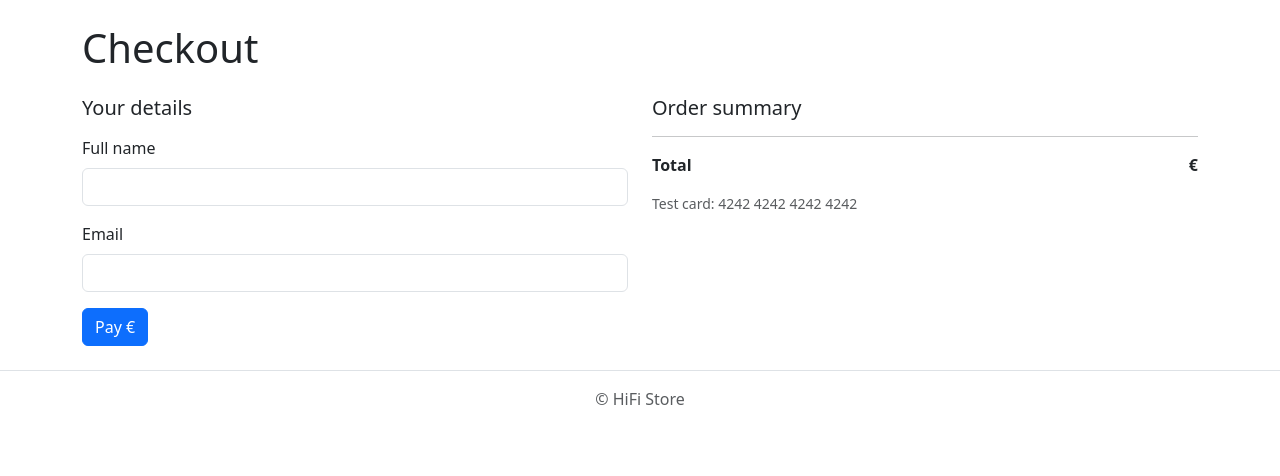
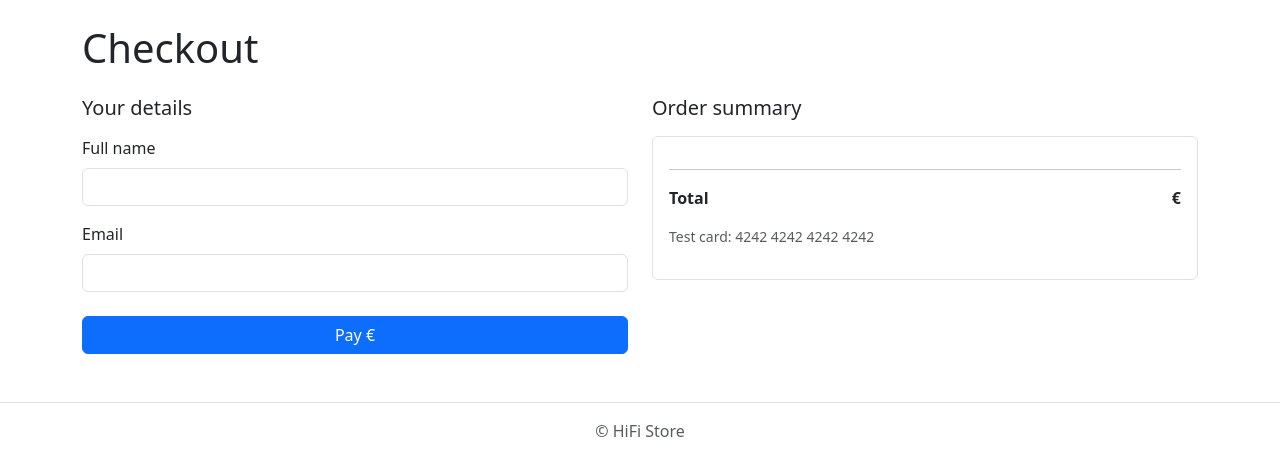
Before and after one commit to andreaspe76/Portfolio_Project_5, a Django app: template checkout/templates/checkout/checkout.html in a window 1280 px wide. Shown: the part 69-545 px from the top of the page. Run offline with Django 5.2, Linux system fonts and the light colour scheme; the template is opened without the code that fills it, so the values that code supplies are empty.

Commit message:
Update checkout.html styling

```diff
--- a/checkout/templates/checkout/checkout.html
+++ b/checkout/templates/checkout/checkout.html
@@ -6,7 +6,8 @@
 <h1 class="mb-4">Checkout</h1>
 
 <div class="row">
-    <div class="col-md-6">
+    <!--Customer Details-->
+    <div class="col-md-6 mb-4">
         <h5 class="mb-3">Your details</h5>
 
         <form method="POST">
@@ -17,24 +18,26 @@
                 <input type="text" name="full_name" class="form-control" required>
             </div>
 
-            <div class="mb-3">
+            <div class="mb-4">
                 <label class="form-label">Email</label>
                 <input type="email" name="email" class="form-control" required>
             </div>
 
-            <button class="btn btn-primary">
+            <button class="btn btn-primary w-100">
                 Pay €{{ total }}
             </button>
         </form>
     </div>
 
+    <!--Order Summary-->
     <div class="col-md-6">
         <h5 class="mb-3">Order summary</h5>
 
+        <div class="border p-3 rounded">
             {% for item in cart.items.all %}
             <p class="mb-1">
                 {{ item.product.name }} × {{ item.quantity }}
-            <span class="float-end fw-bold">
+                <span class="float-end fw-semibold">
                     €{{ item.product.price }}
                 </span>
             </p>
@@ -42,7 +45,7 @@
 
             <hr>
 
-        <p class="fw-bold">
+            <p class="fw-bold mb-0">
                 Total
                 <span class="float-end">€{{ total }}</span>
             </p>
```
Lines whose indentation alone changed are shown as unchanged.
